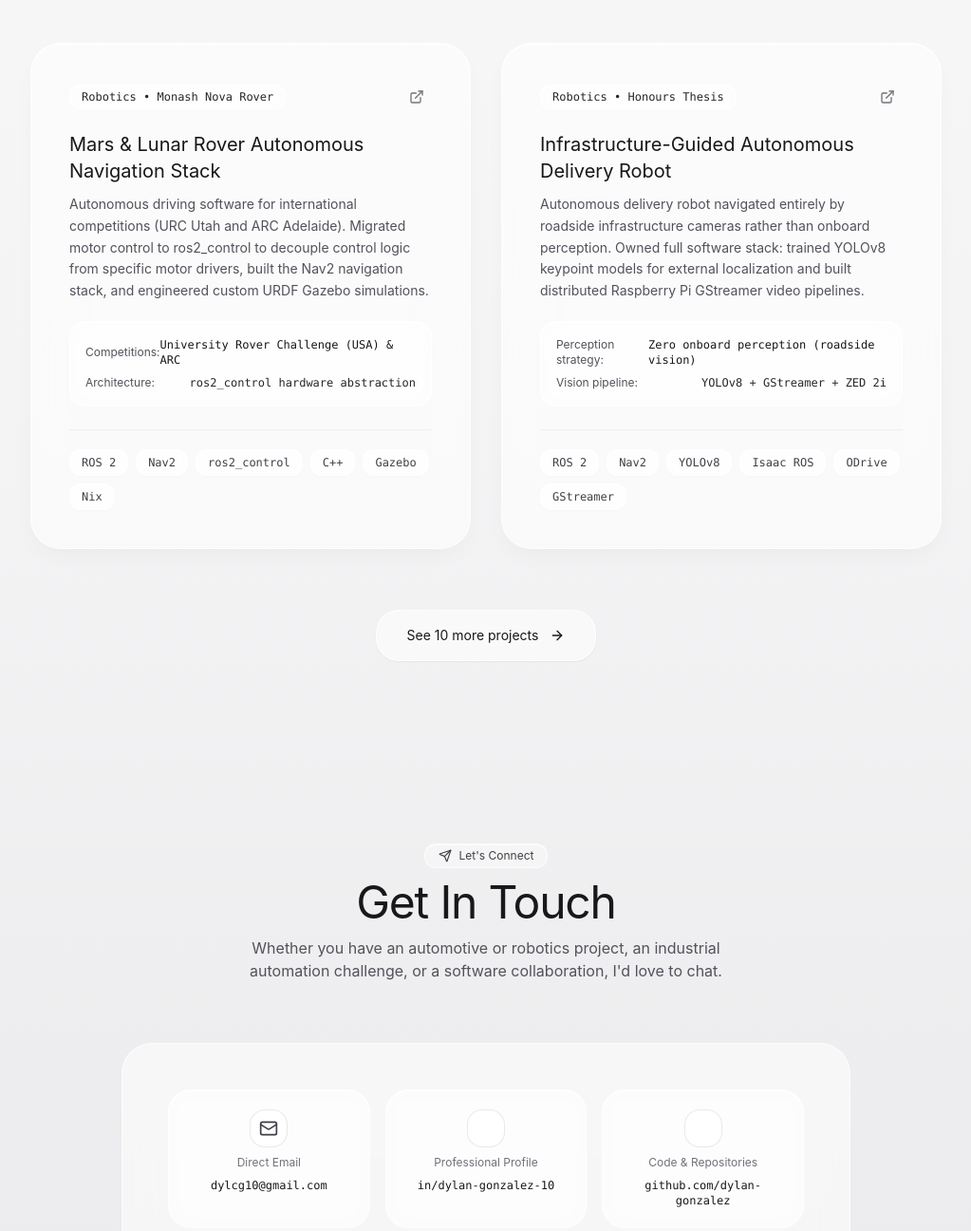
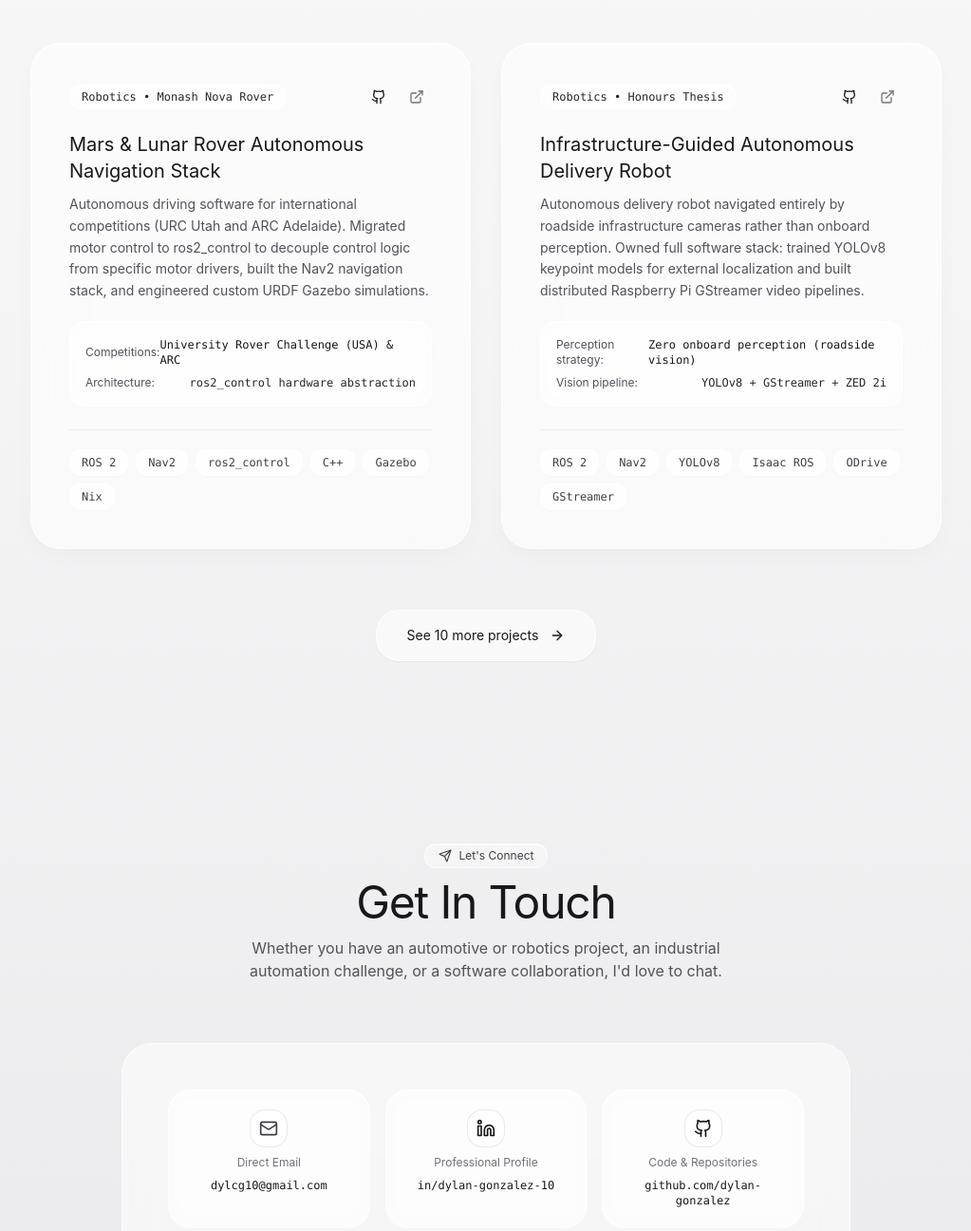
Before and after one commit to dylan-gonzalez/portfolio-v2, a plain HTML site: page index.html in a window 1280 px wide. Shown: the part 1367-2663 px from the top of the page at 95% size, without its empty margins (128-1151 px from the left). Drawn offline with nearby package versions, Linux system fonts and the light colour scheme.

Commit message:
Fix GitHub and LinkedIn outline SVG icons

```diff
--- a/index.html
+++ b/index.html
@@ -270,8 +270,12 @@
 
           <!-- LinkedIn Profile -->
           <a href="https://www.linkedin.com/in/dylan-gonzalez-10" target="_blank" rel="noopener noreferrer" class="p-5 glass-subbox rounded-3xl space-y-2 text-center group hover:border-zinc-300 transition-colors block">
-            <div class="w-10 h-10 mx-auto rounded-2xl bg-white/70 border border-zinc-200/80 flex items-center justify-center text-zinc-700 group-hover:scale-105 transition-transform">
-              <i data-lucide="linkedin" class="w-5 h-5"></i>
+            <div class="w-10 h-10 mx-auto rounded-2xl bg-white/70 border border-zinc-200/80 flex items-center justify-center text-zinc-900 group-hover:scale-105 transition-transform">
+              <svg xmlns="http://www.w3.org/2000/svg" viewBox="0 0 24 24" fill="none" stroke="currentColor" stroke-width="2" stroke-linecap="round" stroke-linejoin="round" class="w-5 h-5">
+                <path d="M16 8a6 6 0 0 1 6 6v7h-4v-7a2 2 0 0 0-2-2 2 2 0 0 0-2 2v7h-4v-7a6 6 0 0 1 6-6z"/>
+                <rect width="4" height="12" x="2" y="9"/>
+                <circle cx="4" cy="4" r="2"/>
+              </svg>
             </div>
             <p class="text-xs text-zinc-500 font-normal">Professional Profile</p>
             <p class="text-xs font-mono font-normal text-zinc-900">in/dylan-gonzalez-10</p>
@@ -279,8 +283,11 @@
 
           <!-- GitHub Profile (Updated to github.com/dylan-gonzalez) -->
           <a href="https://github.com/dylan-gonzalez" target="_blank" rel="noopener noreferrer" class="p-5 glass-subbox rounded-3xl space-y-2 text-center group hover:border-zinc-300 transition-colors block">
-            <div class="w-10 h-10 mx-auto rounded-2xl bg-white/70 border border-zinc-200/80 flex items-center justify-center text-zinc-700 group-hover:scale-105 transition-transform">
-              <i data-lucide="github" class="w-5 h-5"></i>
+            <div class="w-10 h-10 mx-auto rounded-2xl bg-white/70 border border-zinc-200/80 flex items-center justify-center text-zinc-900 group-hover:scale-105 transition-transform">
+              <svg xmlns="http://www.w3.org/2000/svg" viewBox="0 0 24 24" fill="none" stroke="currentColor" stroke-width="2" stroke-linecap="round" stroke-linejoin="round" class="w-5 h-5">
+                <path d="M15 22v-4a4.8 4.8 0 0 0-1-3.5c3 0 6-2 6-5.5.08-1.25-.27-2.48-1-3.5.28-1.15.28-2.35 0-3.5 0 0-1 0-3 1.5-2.64-.5-5.36-.5-8 0C6 2 5 2 5 2c-.3 1.15-.3 2.35 0 3.5A5.403 5.403 0 0 0 4 9c0 3.5 3 5.5 6 5.5-.39.49-.68 1.05-.85 1.65-.17.6-.22 1.23-.15 1.85v4"/>
+                <path d="M9 18c-4.51 2-5-2-7-2"/>
+              </svg>
             </div>
             <p class="text-xs text-zinc-500 font-normal">Code &amp; Repositories</p>
             <p class="text-xs font-mono font-normal text-zinc-900">github.com/dylan-gonzalez</p>
--- a/script.js
+++ b/script.js
@@ -22,8 +22,11 @@ document.addEventListener('DOMContentLoaded', () => {
               ${project.categoryLabel}
             </span>
             <div class="flex items-center gap-2">
-              <a href="${project.githubUrl}" target="_blank" rel="noopener noreferrer" class="p-2 rounded-xl text-zinc-500 hover:text-zinc-900 hover:bg-white/60 transition-colors" title="View Source on GitHub">
-                <i data-lucide="github" class="w-4 h-4"></i>
+              <a href="${project.githubUrl}" target="_blank" rel="noopener noreferrer" class="p-2 rounded-xl text-zinc-900 hover:bg-white/60 transition-colors" title="View Source on GitHub">
+                <svg xmlns="http://www.w3.org/2000/svg" viewBox="0 0 24 24" fill="none" stroke="currentColor" stroke-width="2" stroke-linecap="round" stroke-linejoin="round" class="w-4 h-4">
+                  <path d="M15 22v-4a4.8 4.8 0 0 0-1-3.5c3 0 6-2 6-5.5.08-1.25-.27-2.48-1-3.5.28-1.15.28-2.35 0-3.5 0 0-1 0-3 1.5-2.64-.5-5.36-.5-8 0C6 2 5 2 5 2c-.3 1.15-.3 2.35 0 3.5A5.403 5.403 0 0 0 4 9c0 3.5 3 5.5 6 5.5-.39.49-.68 1.05-.85 1.65-.17.6-.22 1.23-.15 1.85v4"/>
+                  <path d="M9 18c-4.51 2-5-2-7-2"/>
+                </svg>
               </a>
               <a href="projects.html#${project.id}" class="p-2 rounded-xl text-zinc-500 hover:text-zinc-900 hover:bg-white/60 transition-colors" title="Project Details">
                 <i data-lucide="external-link" class="w-4 h-4"></i>
```
Also changed, not shown: projects.html (+5 -2 lines).
